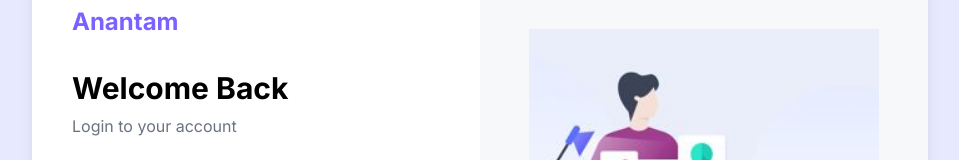
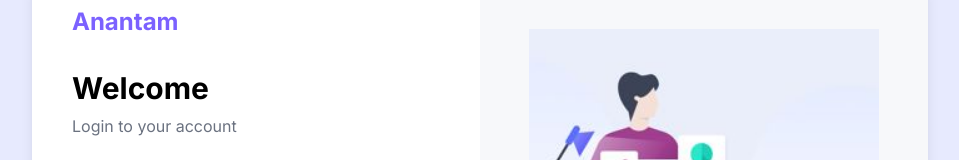
Before and after one commit to vraj4503/hrms-frontend, a Next.js app: page /login in a window 1280 px wide. Shown: the part 194-354 px from the top of the page, without its empty margins (160-1119 px from the left). Built offline with nearby package versions, Linux system fonts and the light colour scheme.

Commit message:
Update page.tsx

```diff
--- a/src/app/login/page.tsx
+++ b/src/app/login/page.tsx
@@ -78,7 +78,7 @@
 {/*             <Image src="/anantam-logo.png" alt="Anantam Logo" width={32} height={32} /> */}
             <span className="text-2xl font-bold text-[#7b61ff]">Anantam</span>
           </div>
-          <h2 className="text-3xl font-bold mb-2">Welcome Back</h2>
+          <h2 className="text-3xl font-bold mb-2">Welcome </h2>
           <p className="mb-6 text-gray-500">Login to your account</p>
 
           <div className="flex items-center mb-4">
```
